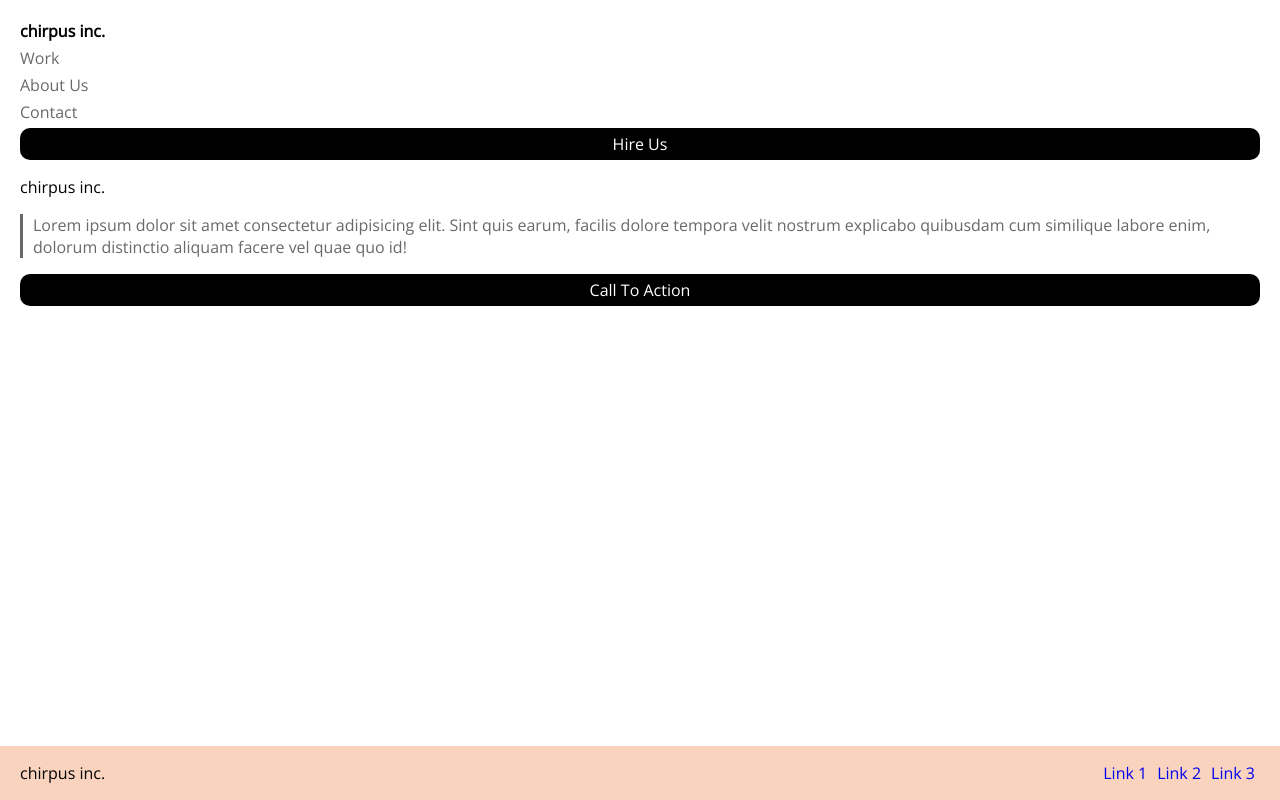
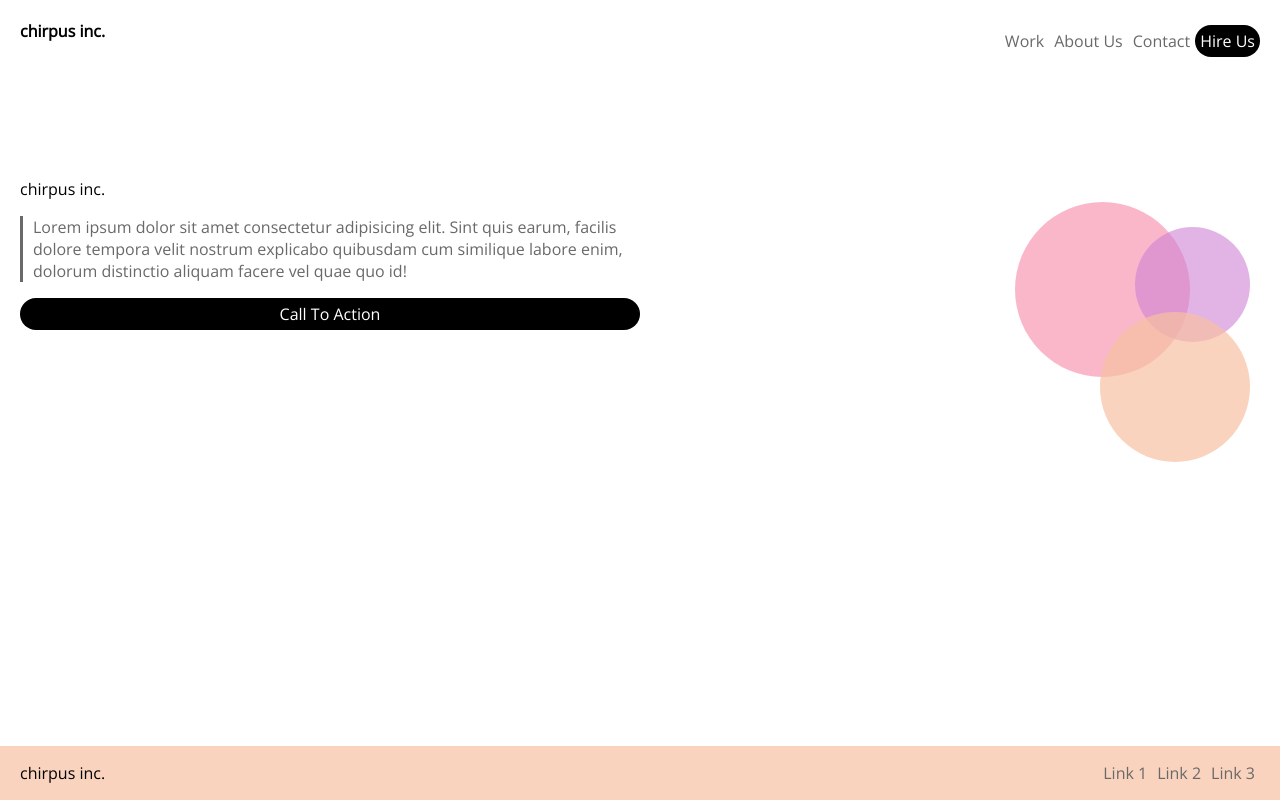
Before and after one commit to john-hoey/lab1pt2, a plain HTML site: page index.html in a window 1280 px wide. Drawn offline with nearby package versions, Linux system fonts and the light colour scheme.

Commit message:
768+ width viewport reactive

```diff
--- a/index.html
+++ b/index.html
@@ -29,7 +29,8 @@
         </ul>
       </nav>
     </header>
-		<main>
+    <main class="main-content">
+      <section class="text-content">
         <p>chirpus inc.</p>
         <p class="about-text">
           Lorem ipsum dolor sit amet consectetur adipisicing elit. Sint quis
@@ -38,6 +39,12 @@
           id!
         </p>
         <a href="#" class="link button">Call To Action</a>
+      </section>
+      <section class="colored-circles">
+        <div class="large"></div>
+        <div class="small"></div>
+        <div class="medium"></div>
+      </section>
     </main>
     <footer class="footer">
       <p class="footer-company">chirpus inc.</p>
--- a/style.css
+++ b/style.css
@@ -35,7 +35,7 @@ body {
   display: block;
   color: white;
   background-color: black;
-	border-radius: 10px;
+  border-radius: 20px;
   padding: 5px;
   text-align: center;
 }
@@ -44,6 +44,10 @@ body {
   border-left: 3px solid #69696a;
   padding-left: 10px;
   color: #69696a;
+}
+
+.colored-circles {
+  display: none;
 }
 
 .footer {
@@ -72,4 +76,63 @@ body {
 
 .footer-link {
   padding: 5px;
+  color: #69696a;
 }
+
+@media only screen and (min-width: 768px) {
+  header {
+    display: flex;
+    justify-content: space-between;
+  }
+
+  .header-nav-list {
+    display: flex;
+    align-items: center;
+  }
+
+  .header-nav-li {
+    padding: 5px;
+  }
+
+  .main-content {
+    display: flex;
+    margin-top: 100px;
+  }
+  .text-content {
+    flex: 1;
+  }
+  .colored-circles {
+    display: initial;
+    flex: 1;
+    position: relative;
+  }
+
+  .large {
+    position: absolute;
+    border-radius: 50%;
+    top: 40px;
+    right: 70px;
+    width: 175px;
+    height: 175px;
+    background-color: rgba(247, 136, 167, 0.6);
+  }
+  .medium {
+    position: absolute;
+    border-radius: 50%;
+    right: 10px;
+    top: 150px;
+    width: 150px;
+    height: 150px;
+    background-color: rgba(247, 193, 162, 0.7);
+  }
+  .small {
+    position: absolute;
+    border-radius: 50%;
+    top: 65px;
+    right: 10px;
+    bottom: 20px;
+    width: 115px;
+    height: 115px;
+    background-color: rgba(207, 130, 213, 0.6);
+  }
+}
```
Lines whose indentation alone changed are shown as unchanged.
